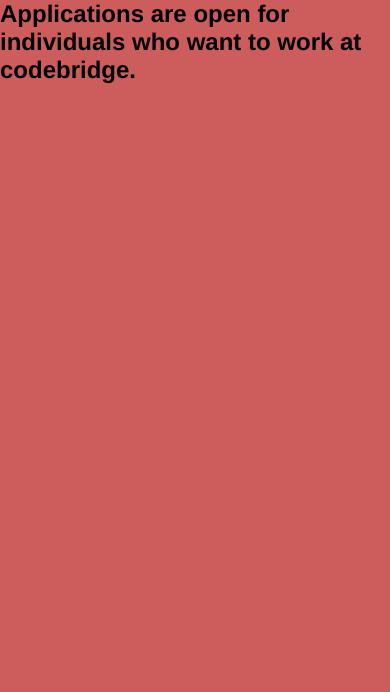
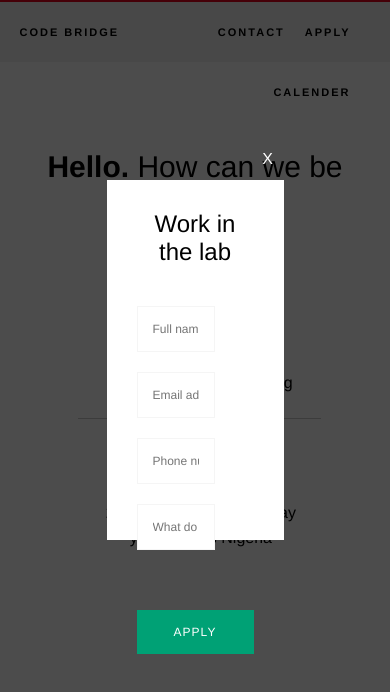
Before and after one commit to codefornigeria/codebridge-ng, a plain HTML site: page contact.html in a window 390 px wide. Both pictures are taken after a click on the element "APPLY". Drawn offline with Linux system fonts and the light colour scheme.

Commit message:
Finishing touches

```diff
--- a/contact.html
+++ b/contact.html
@@ -47,8 +47,19 @@
 		</div>
 	</section>
 
-	<section class="apply animated fadeInRight">
-		<h1>Applications are open for individuals who want to work at codebridge.</h1>
+	<section class="apply animated fadeIn">
+		<span class="close">X</span>
+		<div class="apply-card animated fadeInUp">
+			<h1>Work in the lab</h1>
+
+			<form>
+				<input type="text" placeholder="Full name" />
+				<input type="email" placeholder="Email address" />
+				<input type="phone" placeholder="Phone number" />
+				<input type="text" placeholder="What do you do ?" />
+				<button>Apply</button>
+			</form>
+		</div>
 	</section>
 
 	<script src="js/jquery.js"></script>
--- a/js/app.js
+++ b/js/app.js
@@ -1,6 +1,10 @@
 $(function() {
     $('.apply-btn').on("click", function() {
         $('.apply').show();
+    });
+
+    $('.close').on("click", function() {
+        $('.apply').fadeOut();
     });
 
     $(".contact-header").typed({
--- a/styles/style.scss
+++ b/styles/style.scss
@@ -133,6 +133,21 @@
 	}
 }
 
+@media screen and (min-width: 320px) and (max-width: 640px) {
+	.hero {
+		width: 80%;
+		height: 70vh;
+		padding-left: 10%;
+		padding-right: 10%;
+		padding-top: 30vh;
+
+		h1 {
+			margin-top: 0;
+			font-size: 40px;
+		}
+	}
+}
+
 .about {
 	width: 60%;
     height: auto;
@@ -151,6 +166,17 @@
     p {
     	margin-bottom: 20px;
     }
+}
+
+@media screen and (min-width: 320px) and (max-width: 640px) {
+	.about {
+		width: 80%;
+		height: auto;
+		padding-left: 10%;
+		padding-right: 10%;
+		padding-top: 100px;
+		font-size: 20px;
+	}
 }
 
 .partners {
@@ -180,8 +206,8 @@
 
 .footer {
 	width: 100%;
-	height: 100px;
-	line-height: 100px;
+	height: 50px;
+	line-height: 50px;
 	text-align: center;
 	background: #F1F1F1;
 	float: left;
@@ -191,10 +217,64 @@
 	width: 100%;
 	height: 100vh;
 	position: fixed;
-	background: indianred;
+	background: rgba(0,0,0,0.7);
 	top: 0;
 	z-index: 999;
 	display: none;
+
+	.close {
+		color: $bg-white;
+		position: absolute;
+		top: 150px;
+		right: 30%;
+		cursor: pointer;
+	}
+
+	.apply-card {
+		width: 30%;
+		height: 300px;
+		background: $bg-white;
+		margin: 180px auto;
+		padding: 30px;
+
+		h1 {
+			font-weight: 400;
+			text-align: center;
+			margin-bottom: 40px
+		}
+
+		input {
+			border: 1px solid #f5f5f5;
+			width: 40%;
+			padding: 15px;
+			margin-bottom: 20px;
+			float: left;
+			outline: none;
+			font-size: 12px;
+
+			&:nth-of-type(odd) {
+				margin-right: 3%;
+			}
+		}
+
+		button {
+			width: 100%;
+			padding: 15px;
+			margin-top: 40px;
+			background: #00a175;
+			border: none;
+			color: $bg-white;
+			font-size: 12px;
+			text-transform: uppercase;
+			letter-spacing: 1px;
+			outline: none;
+
+			&:hover {
+				background: #000;
+				transition: 1s;
+			}
+		}
+	}
 }
 
 .calender {
@@ -205,7 +285,7 @@
 
 	iframe {
 		width: 100%;
-		margin: 0 auto;
+		margin: 30px auto;
 	}
 }
 
@@ -255,3 +335,33 @@
 		}
 	}
 }
+
+@media screen and (min-width: 320px) and (max-width: 640px) {
+	.contact {
+		h1{
+			width: 80%;
+			font-size: 30px;
+		}
+
+		.address {
+			width: 60%;
+			margin-top: 40px;
+
+			span {
+				width: 95%;
+				padding-top: 30px;
+
+				a {
+					text-decoration: none;
+				}
+
+				&:nth-of-type(1) {
+					width: 94%;
+					border: 0;
+					border-bottom: 1px solid #c8c8c8;
+					padding-bottom: 30px;
+				}
+			}
+		}
+	}
+}
```
Also changed, not shown: calender.html (+17 -2 lines), index.html (+18 -3 lines), styles/style.css.
